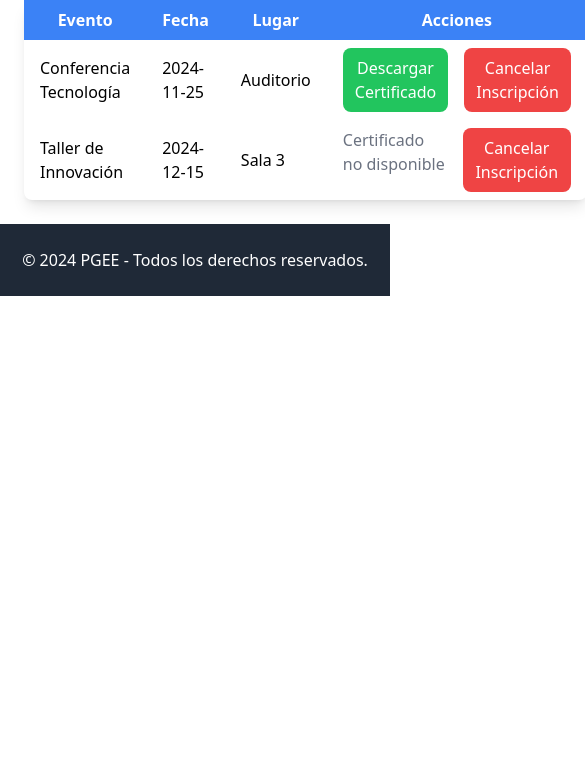
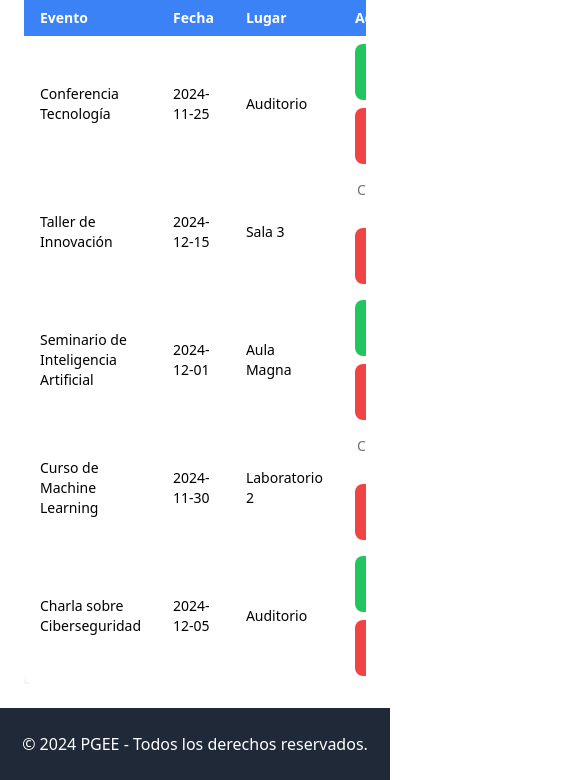
Before and after one commit to juarezdaniel97/TF_EVTC, a plain HTML site: page participante/MisInscripciones.html in a window 390 px wide. Shown: the part 136-916 px from the top of the page, 585 px wide, since content can reach past the window. Before the commit the page ends 844 px from the top, so only its background shows below. Drawn offline with nearby package versions, Linux system fonts and the light colour scheme.

Commit message:
Corrección responsive Participante: Mis inscripciones

```diff
--- a/assets/js/mis_inscripciones.js
+++ b/assets/js/mis_inscripciones.js
@@ -1,30 +1,40 @@
-
-
 document.addEventListener("DOMContentLoaded", () => {
     const tablaInscripciones = document.getElementById("tablaInscripciones");
 
-    // Simulamos datos obtenidos del JSON
+    // Datos simulados de eventos inscritos
     const eventosInscritos = [
         { id: 1, nombre: "Conferencia Tecnología", fecha: "2024-11-25", lugar: "Auditorio", certificado: true },
         { id: 2, nombre: "Taller de Innovación", fecha: "2024-12-15", lugar: "Sala 3", certificado: false },
+        { id: 3, nombre: "Seminario de Inteligencia Artificial", fecha: "2024-12-01", lugar: "Aula Magna", certificado: true },
+        { id: 4, nombre: "Curso de Machine Learning", fecha: "2024-11-30", lugar: "Laboratorio 2", certificado: false },
+        { id: 5, nombre: "Charla sobre Ciberseguridad", fecha: "2024-12-05", lugar: "Auditorio", certificado: true },
     ];
 
     // Renderizar eventos inscritos
     const renderEventos = () => {
         tablaInscripciones.innerHTML = "";
+
+        if (eventosInscritos.length === 0) {
+            tablaInscripciones.innerHTML = `
+                <tr>
+                    <td colspan="4" class="text-center py-4 text-gray-600">No tienes inscripciones registradas.</td>
+                </tr>`;
+            return;
+        }
+
         eventosInscritos.forEach(evento => {
             const fila = document.createElement("tr");
             fila.innerHTML = `
                 <td class="px-4 py-2">${evento.nombre}</td>
                 <td class="px-4 py-2">${evento.fecha}</td>
                 <td class="px-4 py-2">${evento.lugar}</td>
-                <td class="px-4 py-2 flex gap-4 justify-center">
+                <td class="px-4 py-2 flex flex-col gap-2 justify-center md:flex-row md:gap-4 text-center">
                     ${evento.certificado ?
-                        `<button class="bg-green-500 text-white px-3 py-2 rounded-lg hover:bg-green-600" data-id="${evento.id}">
+                        `<button class="bg-green-500 text-white px-3 py-2 rounded-lg hover:bg-green-600 transition" data-id="${evento.id}">
                             Descargar Certificado
                         </button>` :
                         `<span class="text-gray-500">Certificado no disponible</span>`}
-                    <button class="bg-red-500 text-white px-3 py-2 rounded-lg hover:bg-red-600" data-id="${evento.id}">
+                    <button class="bg-red-500 text-white px-3 py-2 rounded-lg hover:bg-red-600 transition" data-id="${evento.id}">
                         Cancelar Inscripción
                     </button>
                 </td>
@@ -32,20 +42,39 @@ document.addEventListener("DOMContentLoaded", () => {
             tablaInscripciones.appendChild(fila);
 
             // Descargar certificado
-            fila.querySelector("button.bg-green-500")?.addEventListener("click", () => {
-                alert(`Descargando certificado para ${evento.nombre}`);
-                // Lógica de descarga...
-            });
+            const botonCertificado = fila.querySelector("button.bg-green-500");
+            if (botonCertificado) {
+                botonCertificado.addEventListener("click", () => {
+                    descargarCertificado(evento);
+                });
+            }
 
             // Cancelar inscripción
             fila.querySelector("button.bg-red-500").addEventListener("click", () => {
-                if (confirm(`¿Estás seguro de cancelar tu inscripción a "${evento.nombre}"?`)) {
-                    alert(`Inscripción cancelada para ${evento.nombre}`);
-                    // Actualizar lógica...
-                }
+                cancelarInscripcion(evento);
             });
         });
     };
 
+    // Función para descargar certificado
+    const descargarCertificado = (evento) => {
+        alert(`Descargando certificado para "${evento.nombre}"...`);
+        // Aquí iría la lógica para descargar el archivo.
+    };
+
+    // Función para cancelar inscripción
+    const cancelarInscripcion = (evento) => {
+        if (confirm(`¿Estás seguro de cancelar tu inscripción a "${evento.nombre}"?`)) {
+            // Eliminamos el evento del array
+            const index = eventosInscritos.findIndex(e => e.id === evento.id);
+            if (index !== -1) {
+                eventosInscritos.splice(index, 1);
+                alert(`Inscripción cancelada para "${evento.nombre}".`);
+                renderEventos(); // Actualizamos la tabla
+            }
+        }
+    };
+
+    // Renderizar los eventos al cargar la página
     renderEventos();
 });
--- a/participante/MisInscripciones.html
+++ b/participante/MisInscripciones.html
@@ -28,29 +28,32 @@
         </div>
     </header>
 
+    <!-- Contenido principal -->
+    <main class="container mx-auto p-6">
+        <h1 class="text-2xl font-bold text-blue-500 mb-4">Mis Inscripciones</h1>
 
-    <section>
-        <div class="container mx-auto p-6">
-            <h1 class="text-2xl font-bold text-blue-500 mb-4">Mis Inscripciones</h1>
-            <table class="w-full bg-white rounded-lg shadow-lg">
+        <!-- Tabla de inscripciones -->
+        <div class="overflow-x-auto">
+            <table class="w-full bg-white rounded-lg shadow-lg text-sm md:text-base">
                 <thead>
                     <tr class="bg-blue-500 text-white">
-                        <th class="px-4 py-2">Evento</th>
-                        <th class="px-4 py-2">Fecha</th>
-                        <th class="px-4 py-2">Lugar</th>
-                        <th class="px-4 py-2">Acciones</th>
+                        <th class="px-4 py-2 text-left">Evento</th>
+                        <th class="px-4 py-2 text-left">Fecha</th>
+                        <th class="px-4 py-2 text-left">Lugar</th>
+                        <th class="px-4 py-2 text-left">Acciones</th>
                     </tr>
                 </thead>
-                <tbody id="tablaInscripciones"></tbody>
+                <tbody id="tablaInscripciones">
+                    <!-- Los datos serán cargados dinámicamente con JavaScript -->
+                </tbody>
             </table>
         </div>
-    </section>
+    </main>
 
     <!-- Footer -->
     <footer class="bg-gray-800 text-white text-center py-6">
         <p>&copy; 2024 PGEE - Todos los derechos reservados.</p>
     </footer>
-
 
     <!-- Scripts -->
     <script src="/assets/js/menu_dinamico.js"></script>
```
Also changed, not shown: data/misEventos.json (+18 -0 lines).
